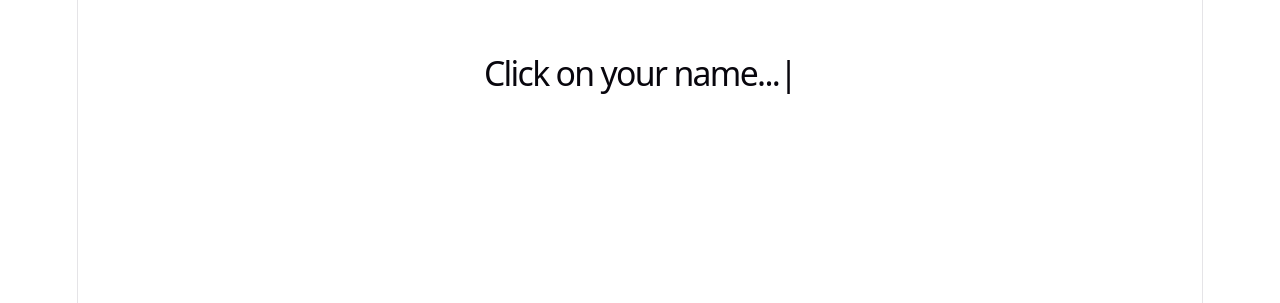
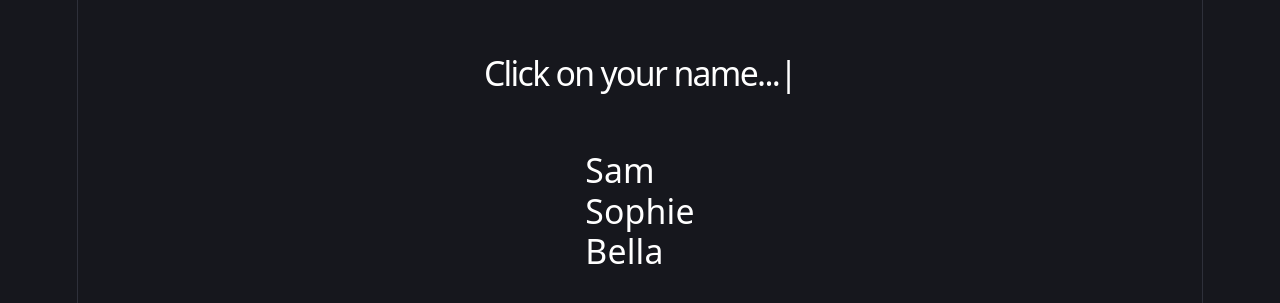
Before and after one commit to DukeBirdie/birthday-site, a React (Vite) app: page / in a window 1280 px wide. Shown: the part 255-558 px from the top of the page. Built offline with nearby package versions, Linux system fonts and the light colour scheme; a web font is replaced by a local one.

Commit message:
fix to theme roulette

```diff
--- a/src/index.css
+++ b/src/index.css
@@ -1,5 +1,4 @@
 @import "tailwindcss";
-@variant dark (&:where(.dark, .dark *));
 
 :root {
   --text: #6b6375;
@@ -59,6 +58,26 @@
   }
 }
 
+@media (prefers-color-scheme: light) {
+  :root {
+    --text: #9ca3af;
+    --text-h: #f3f4f6;
+    --bg: #16171d;
+    --border: #2e303a;
+    --code-bg: #1f2028;
+    --accent: #c084fc;
+    --accent-bg: rgba(192, 132, 252, 0.15);
+    --accent-border: rgba(192, 132, 252, 0.5);
+    --social-bg: rgba(47, 48, 58, 0.5);
+    --shadow:
+      rgba(0, 0, 0, 0.4) 0 10px 15px -3px, rgba(0, 0, 0, 0.25) 0 4px 6px -2px;
+  }
+
+  #social .button-icon {
+    filter: invert(1) brightness(2);
+  }
+}
+
 body {
   margin: 0;
 }
@@ -86,20 +105,24 @@ h1 {
   font-size: 56px;
   letter-spacing: -1.68px;
   margin: 32px 0;
+
   @media (max-width: 1024px) {
     font-size: 36px;
     margin: 20px 0;
   }
 }
+
 h2 {
   font-size: 24px;
   line-height: 118%;
   letter-spacing: -0.24px;
   margin: 0 0 8px;
+
   @media (max-width: 1024px) {
     font-size: 20px;
   }
 }
+
 p {
   margin: 0;
 }
@@ -125,5 +148,7 @@ code {
 }
 
 @keyframes hideCursor {
-  to { opacity: 0; }
+  to {
+    opacity: 0;
+  }
 }
--- a/src/pages/Home.jsx
+++ b/src/pages/Home.jsx
@@ -14,12 +14,12 @@ function Home() {
             speed={20}
             cursor={true}
             repeat={0}
-            className="typing-cursor font-medium text-left text-3xl transform-x-20"
+            className="typing-cursor font-medium text-left text-3xl transform-x-20 text-white"
           />
         </h1>
         <ul className="list-none text-left text-3xl text-white">
           {names.map(name => (
-            <li key={name} className='transition duration-300 ease-in-out hover:-translate-y-1 hover:scale-110' >
+            <li key={name} className='transition duration-300 ease-in-out hover:-translate-y-1 hover:scale-110'>
               <Link to={`/user/${name}`}>
                 {name}
               </Link>
```
